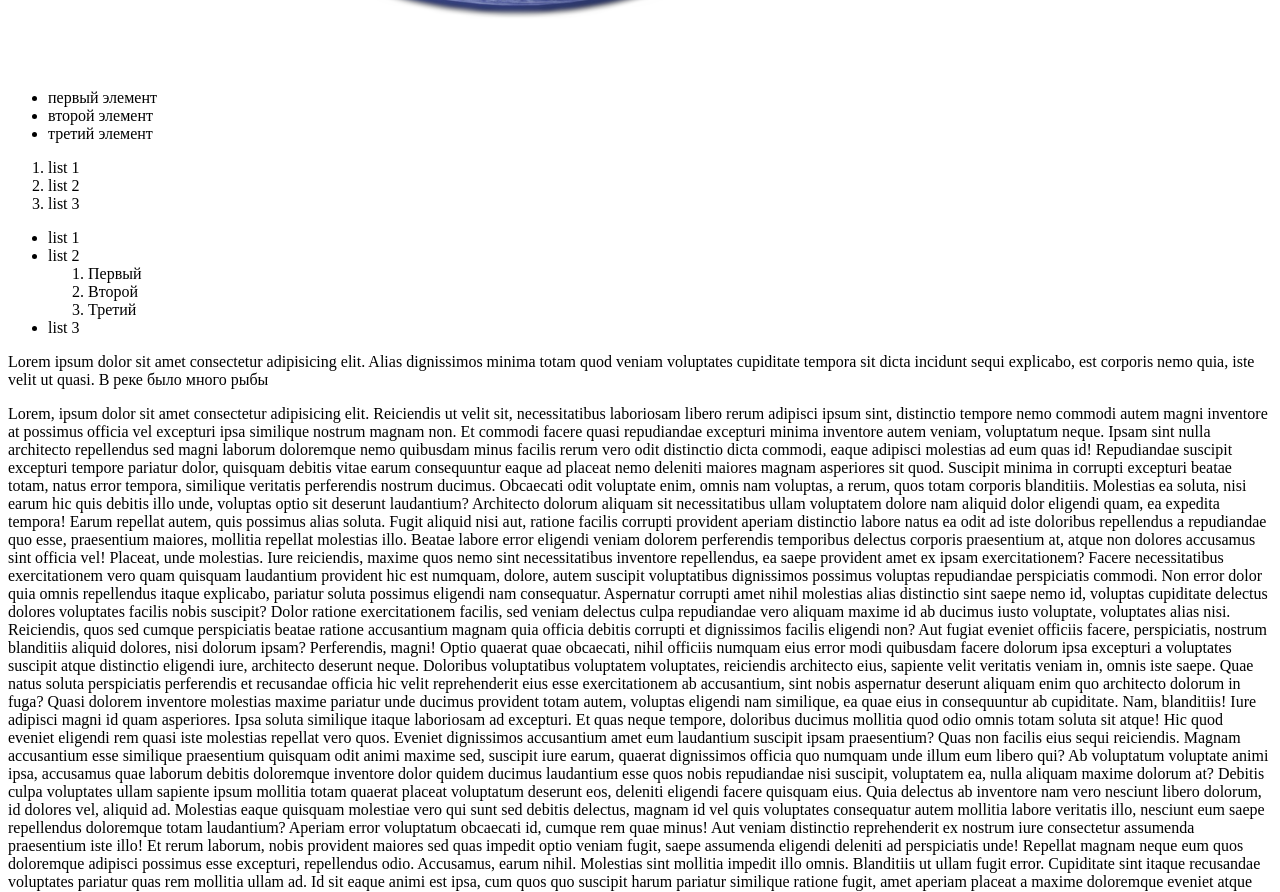
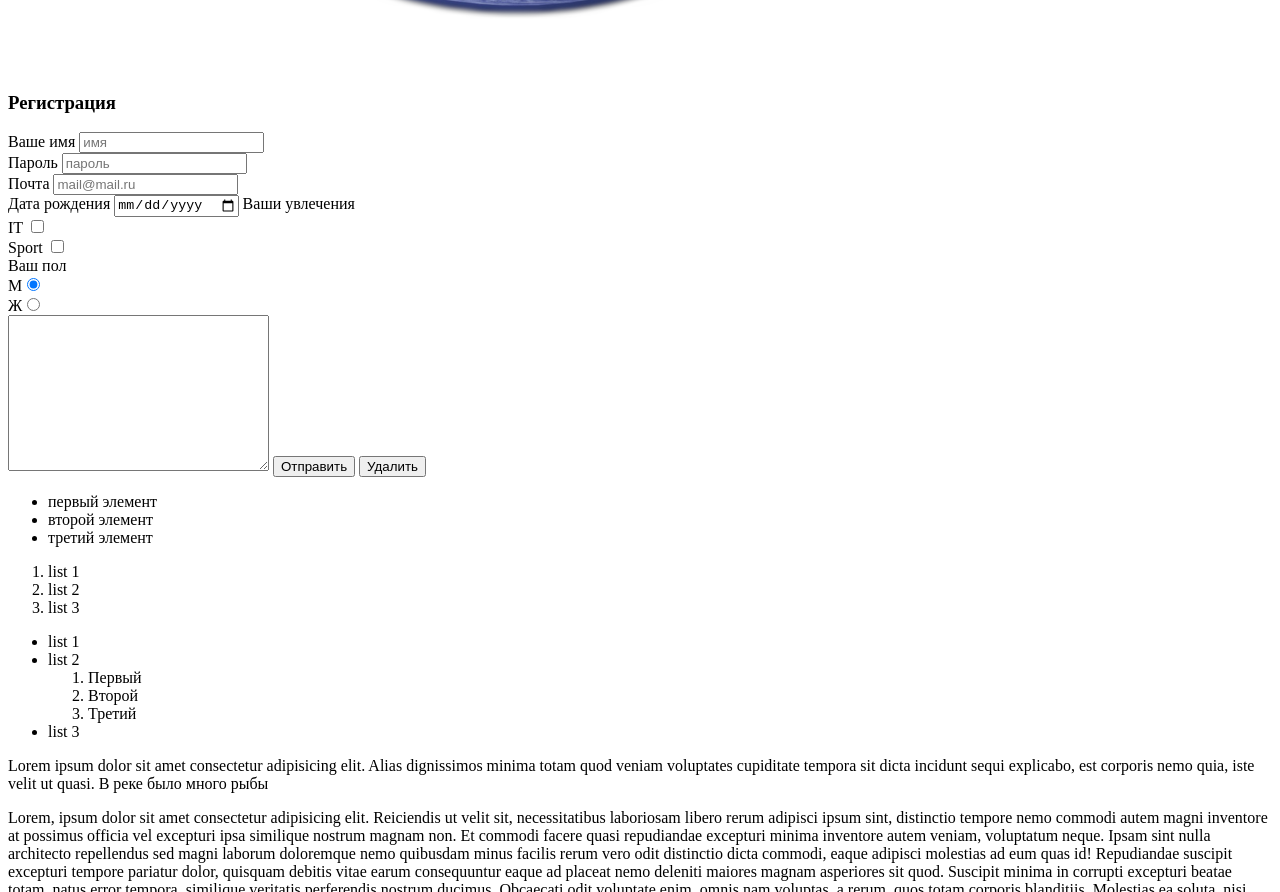
Before and after one commit to Hitoryyy/web_development_projects, a plain HTML site: page Lesson_2/index.html in a window 1280 px wide. Shown: the part 1061-1953 px from the top of the page. Drawn offline with Linux system fonts and the light colour scheme.

Commit message:
| add Lesson № 2 | 08.12.2022 | 11:55 |

```diff
--- a/Lesson_2/index.html
+++ b/Lesson_2/index.html
@@ -14,6 +14,27 @@
     <a href="catalog/product.html">Товар каталога</a>
     <h1>Главная</h1>
     <img src="img/Earth_Western_Hemisphere_transparent_background.png" alt="photo">
+    <!-- форма регистрации -->
+    <!-- нужно оборачивать в тег <form> -->
+    <form action="#">
+        <h3>Регистрация</h3>
+        Ваше имя <input type="text" placeholder="имя"><br>
+        Пароль <input type="password" placeholder="пароль"><br>
+        Почта <input type="email" placeholder="mail@mail.ru"><br>
+        Дата рождения <input type="date">
+        Ваши увлечения<br>
+        <label for="it">IT</label>
+        <input type="checkbox" id="it"><br>
+        <label for="sport">Sport</label>
+        <input type="checkbox" id="sport"><br>
+        Ваш пол<br>
+        М<input type="radio" name="pol" checked><br>
+        Ж<input type="radio" name="pol"><br>
+        <textarea cols="30" rows="10"></textarea>
+        <button type="submit">Отправить</button>
+        <button type="reset">Удалить</button>
+    </form>
+
     <!-- списки -->
     <ul>
         <!-- маркированные списки -->
```
